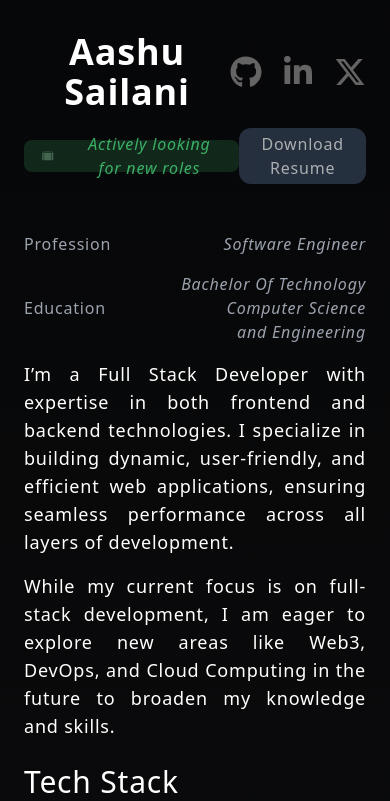
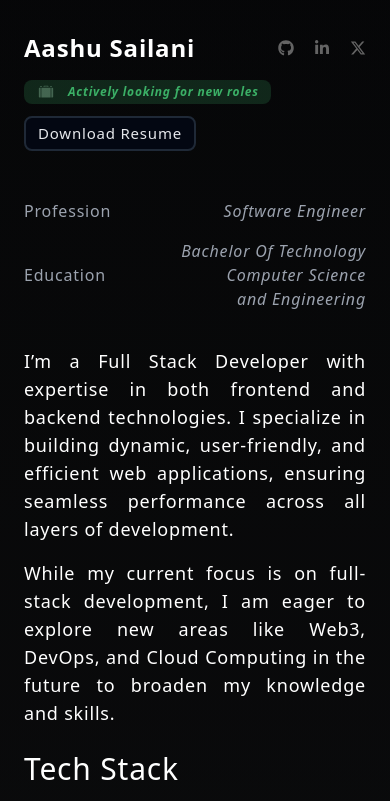
Before and after one commit to aashusailani-source/portfolio, a React (Vite) app: page / in a window 390 px wide. Shown: the top 801 px of the page. Built offline with nearby package versions, Linux system fonts and the light colour scheme.

Commit message:
improvements

```diff
--- a/src/components/Portfolio.jsx
+++ b/src/components/Portfolio.jsx
@@ -36,15 +36,15 @@ function Portfolio() {
   return (
     <div className="flex items-center justify-center min-h-screen bg-gray-900 select-none">
       <div
-        className={`z-10 text-white tracking-wider flex flex-col items-center max-w-3xl px-6 py-8 sm:py-12 lg:pt-24 mx-auto transition-all duration-700 ${
+        className={`z-10 text-white tracking-wider flex flex-col font-light items-center max-w-3xl px-6 py-8 sm:py-12 lg:pt-24 mx-auto transition-all duration-700 ${
           isVisible ? 'opacity-100 translate-y-0' : 'opacity-0 translate-y-10'
         }`}
       >
         <header className="mb-6 flex flex-col justify-between items-center text-center w-full">
           {/* name + social links */}
-          <div className='flex w-full justify-between items-center'>
+          <div className='flex flex-wrap w-full justify-between items-center'>
 
-          <h1 className="text-4xl md:text-5xl lg:text-6xl mb-4 font-bold text-light-gray">
+            <h1 className="text-2xl sm:text-3xl md:text-5xl lg:text-6xl mb-4 font-bold text-light-gray">
               Aashu Sailani
             </h1>
             {/* Social links */}
@@ -54,7 +54,12 @@ function Portfolio() {
               <div
                 onClick={() => window.open('https://github.com/aashusailani-source', '_blank')}
                 className="cursor-pointer">
-              <span className="cursor-pointer [&>svg]:h-8 [&>svg]:w-8 [&>svg]:fill-[rgb(100,100,100)] hover:[&>svg]:fill-[rgb(255,235,235)] [&>svg]:transition [&>svg]:duration-200 [&>svg]:ease-in-out">
+                <span className="cursor-pointer
+                [&>svg]:h-4 [&>svg]:w-4 [&>svg]:fill-[rgb(100,100,100)]
+                sm:[&>svg]:h-5 sm:[&>svg]:w-5 sm:[&>svg]:fill-[rgb(100,100,100)]
+                md:[&>svg]:h-6 md:[&>svg]:w-6 md:[&>svg]:fill-[rgb(100,100,100)]
+                lg:[&>svg]:h-8 lg:[&>svg]:w-8 lg:[&>svg]:fill-[rgb(100,100,100)]
+                hover:[&>svg]:fill-[rgb(255,235,235)] [&>svg]:transition [&>svg]:duration-200 [&>svg]:ease-in-out">
                   <svg xmlns="http://www.w3.org/2000/svg" viewBox="0 0 496 512">
                     <path
                       d="M165.9 397.4c0 2-2.3 3.6-5.2 3.6-3.3 .3-5.6-1.3-5.6-3.6 0-2 2.3-3.6 5.2-3.6 3-.3 5.6 1.3 5.6 3.6zm-31.1-4.5c-.7 2 1.3 4.3 4.3 4.9 2.6 1 5.6 0 6.2-2s-1.3-4.3-4.3-5.2c-2.6-.7-5.5 .3-6.2 2.3zm44.2-1.7c-2.9 .7-4.9 2.6-4.6 4.9 .3 2 2.9 3.3 5.9 2.6 2.9-.7 4.9-2.6 4.6-4.6-.3-1.9-3-3.2-5.9-2.9zM244.8 8C106.1 8 0 113.3 0 252c0 110.9 69.8 205.8 169.5 239.2 12.8 2.3 17.3-5.6 17.3-12.1 0-6.2-.3-40.4-.3-61.4 0 0-70 15-84.7-29.8 0 0-11.4-29.1-27.8-36.6 0 0-22.9-15.7 1.6-15.4 0 0 24.9 2 38.6 25.8 21.9 38.6 58.6 27.5 72.9 20.9 2.3-16 8.8-27.1 16-33.7-55.9-6.2-112.3-14.3-112.3-110.5 0-27.5 7.6-41.3 23.6-58.9-2.6-6.5-11.1-33.3 2.6-67.9 20.9-6.5 69 27 69 27 20-5.6 41.5-8.5 62.8-8.5s42.8 2.9 62.8 8.5c0 0 48.1-33.6 69-27 13.7 34.7 5.2 61.4 2.6 67.9 16 17.7 25.8 31.5 25.8 58.9 0 96.5-58.9 104.2-114.8 110.5 9.2 7.9 17 22.9 17 46.4 0 33.7-.3 75.4-.3 83.6 0 6.5 4.6 14.4 17.3 12.1C428.2 457.8 496 362.9 496 252 496 113.3 383.5 8 244.8 8zM97.2 352.9c-1.3 1-1 3.3 .7 5.2 1.6 1.6 3.9 2.3 5.2 1 1.3-1 1-3.3-.7-5.2-1.6-1.6-3.9-2.3-5.2-1zm-10.8-8.1c-.7 1.3 .3 2.9 2.3 3.9 1.6 1 3.6 .7 4.3-.7 .7-1.3-.3-2.9-2.3-3.9-2-.6-3.6-.3-4.3 .7zm32.4 35.6c-1.6 1.3-1 4.3 1.3 6.2 2.3 2.3 5.2 2.6 6.5 1 1.3-1.3 .7-4.3-1.3-6.2-2.2-2.3-5.2-2.6-6.5-1zm-11.4-14.7c-1.6 1-1.6 3.6 0 5.9 1.6 2.3 4.3 3.3 5.6 2.3 1.6-1.3 1.6-3.9 0-6.2-1.4-2.3-4-3.3-5.6-2z" />
@@ -66,7 +71,12 @@ function Portfolio() {
               <div
                 onClick={() => window.open('https://www.linkedin.com/in/aashu-sailani-5325b633b/', '_blank')}
                 className="cursor-pointer" >
-              <span className="cursor-pointer [&>svg]:h-8 [&>svg]:w-8 [&>svg]:fill-[rgb(100,100,100)] hover:[&>svg]:fill-[rgb(255,255,235)] [&>svg]:transition [&>svg]:duration-200 [&>svg]:ease-in-out">
+                <span className="cursor-pointer
+                [&>svg]:h-4 [&>svg]:w-4 [&>svg]:fill-[rgb(100,100,100)]
+                sm:[&>svg]:h-5 sm:[&>svg]:w-5 sm:[&>svg]:fill-[rgb(100,100,100)]
+                md:[&>svg]:h-6 md:[&>svg]:w-6 md:[&>svg]:fill-[rgb(100,100,100)]
+                lg:[&>svg]:h-8 lg:[&>svg]:w-8 lg:[&>svg]:fill-[rgb(100,100,100)]
+                hover:[&>svg]:fill-[rgb(255,255,235)] [&>svg]:transition [&>svg]:duration-200 [&>svg]:ease-in-out">
                   <svg xmlns="http://www.w3.org/2000/svg" viewBox="0 0 448 512">
                     <path
                       d="M100.3 448H7.4V148.9h92.9zM53.8 108.1C24.1 108.1 0 83.5 0 53.8a53.8 53.8 0 0 1 107.6 0c0 29.7-24.1 54.3-53.8 54.3zM447.9 448h-92.7V302.4c0-34.7-.7-79.2-48.3-79.2-48.3 0-55.7 37.7-55.7 76.7V448h-92.8V148.9h89.1v40.8h1.3c12.4-23.5 42.7-48.3 87.9-48.3 94 0 111.3 61.9 111.3 142.3V448z" />
@@ -78,7 +88,12 @@ function Portfolio() {
               <div
                 onClick={() => window.open('https://x.com/Rahul10287848', '_blank')}
                 className="cursor-pointer" >
-              <span className="cursor-pointer [&>svg]:h-8 [&>svg]:w-8 [&>svg]:fill-[rgb(100,100,100)] hover:[&>svg]:fill-[rgb(255,255,235)] [&>svg]:transition [&>svg]:duration-200 [&>svg]:ease-in-out">
+                <span className="cursor-pointer
+                [&>svg]:h-4 [&>svg]:w-4 [&>svg]:fill-[rgb(100,100,100)]
+                sm:[&>svg]:h-5 sm:[&>svg]:w-5 sm:[&>svg]:fill-[rgb(100,100,100)]
+                md:[&>svg]:h-6 md:[&>svg]:w-6 md:[&>svg]:fill-[rgb(100,100,100)]
+                lg:[&>svg]:h-8 lg:[&>svg]:w-8 lg:[&>svg]:fill-[rgb(100,100,100)]
+                hover:[&>svg]:fill-[rgb(255,255,235)] [&>svg]:transition [&>svg]:duration-200 [&>svg]:ease-in-out">
                   <svg
                     xmlns="http://www.w3.org/2000/svg"
                     fill="currentColor"
@@ -95,46 +110,64 @@ function Portfolio() {
 
           </div>
 
-          <div className='w-full flex flex-row justify-between items-center mb-8'>
-            <div className="flex items-center justify-center gap-5 p-4 h-8 rounded-lg bg-green-400 bg-opacity-15">
-              <GiSuitcase className="text-2xl animate-blink text-green-200" />
-              <p className="text-base md:text-lg lg:text-xl italic text-green-400 opacity-75">
+          <div className='w-full flex gap-y-3 flex-wrap md:flex-row justify-between items-center mb-8'>
+            <div className="flex items-center justify-center gap-3 md:gap-5 md:p-4
+            lg:p-4 sm:p-3 p-3 h-[0.5px] sm:h-2 md:h-8 lg:h-8 rounded-lg bg-green-400 bg-opacity-15">
+              <GiSuitcase className="text-xl md:text-2xl animate-blink text-green-200" />
+              <p className="text-xs md:text-sm lg:text-lg italic text-green-400 opacity-75 font-bold lg:font-normal">
                 Actively looking for new roles
               </p>
             </div>
 
             {/* Download Resume button */}
-            <div className='px-3 py-1 bg-slate-700 rounded-xl hover:border-blue-950 hover:bg-blue-900 opacity-70 text-slate-100 transition-all duration-300' onClick={() => window.open('../../public/aashusailani_resume.pdf', '_blank')}>
-              <button>
+            {/* <div className='md:mt-0 bg-slate-700 rounded-xl hover:border-blue-950 hover:bg-black opacity-70 text-slate-100 transition-all duration-300' onClick={() => window.open('../../public/aashusailani_resume.pdf', '_blank')}>
+              <button className='text-sm px-3 py-1 h-full rounded-xl hover:bg-opacity-0 w-full cursor-pointe md:text-base'>
                 Download Resume
               </button>
-            </div>
+            </div> */}
 
+            <a
+              href="/aashusailani_resume.pdf"
+              target="_blank"
+              rel="noopener noreferrer"
+              className="border-2 border-gray-800 rounded-lg px-3 py-2 bg-gray-950 text-gray-200 cursor-pointer hover:bg-gray-800 hover:text-gray-200 transform transition-all">
+              <span className="text transform transition-all duration-500">
+                Download Resume
+              </span>
+              <span className="hover-text transform transition-all duration-500">
+                Click Here!
+              </span>
+            </a>
 
           </div>
 
-          <div className="flex flex-row justify-between items-start w-full mt-4">
-            <p className="text-base md:text-lg lg:text-xl text-gray-400">
+          <div className='flex flex-col mb-5 w-full'>
+          <div className="flex flex-row justify-between text-sm items-start w-full mt-4">
+            <p className="text-base md:text-lg lg:text-lg text-gray-400">
               Profession
             </p>
-            <p className="text-base md:text-lg lg:text-xl italic text-gray-400">
+            <p className="text-base md:text-lg lg:text-lg italic text-gray-400">
               Software Engineer
             </p>
           </div>
+
           <div className="flex flex-row justify-between items-center w-full mt-4">
-            <p className="text-base md:text-lg lg:text-xl text-gray-400">
+            <p className="text-base md:text-lg lg:text-lg text-gray-400">
               Education
             </p>
             <div className="flex flex-col items-end">
-              <p className="text-base md:text-lg lg:text-xl italic text-gray-400">
+              <p className="text-base md:text-lg lg:text-lg italic text-gray-400">
                 Bachelor Of Technology
               </p>
-              <p className="text-base md:text-lg lg:text-xl max-w-40 md:max-w-full lg:max-w-full italic text-end text-gray-400">
+              <p className="text-base md:text-lg lg:text-lg max-w-40 md:max-w-full lg:max-w-full italic text-end text-gray-400">
                 Computer Science and Engineering
               </p>
             </div>
 
           </div>
+          </div>
+
+
           <p className="text-lg text-justify text-light-gray mt-4">
             I’m a Full Stack Developer with expertise in both frontend and
             backend technologies. I specialize in building dynamic,
@@ -212,8 +245,7 @@ function Portfolio() {
                     href={project.githubLink}
                     target="_blank"
                     rel="noopener noreferrer"
-                    className="border-2 border-gray-800 rounded-lg px-3 py-2 bg-gray-900 text-gray-200  hover:scale-105 cursor-pointer hover:bg-gray-800 hover:text-gray-200 transform transition-all"
-                  >
+                    className="border-2 border-gray-800 rounded-lg px-3 py-2 bg-gray-900 text-gray-200  hover:scale-105 cursor-pointer hover:bg-gray-800 hover:text-gray-200 transform transition-all">
                     <span className="text transform transition-all duration-500">
                       Source Code
                     </span>
```
Lines whose indentation alone changed are shown as unchanged.
